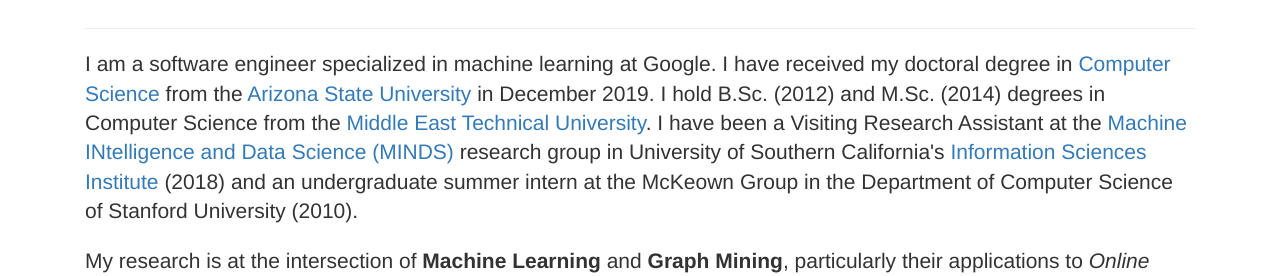
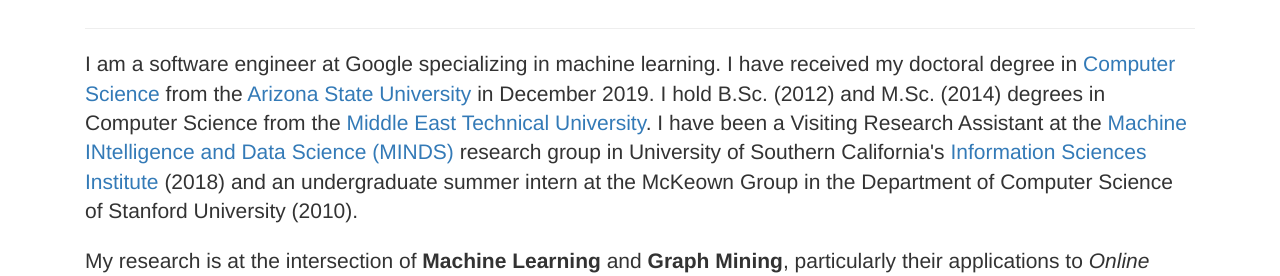
Before and after one commit to mertozer/mertozer.github.io, a plain HTML site: page index.html in a window 1280 px wide. Shown: the part 498-774 px from the top of the page. Drawn offline with Linux system fonts and the light colour scheme; files whose address does not match are found by name.

Commit message:
Add files via upload

```diff
--- a/index.html
+++ b/index.html
@@ -175,7 +175,7 @@
             <div class="allshow" style="display:none;" id="tab-1-content">
             <hr class="star-primary">
 
-            <p class="lead"> I am a software engineer specialized in machine learning at Google. I have received my doctoral degree in <a target="_blank" href="https://cidse.engineering.asu.edu/">Computer Science</a> from the <a target="_blank" href="http://www.asu.edu/">Arizona State University</a> in December 2019.  I hold B.Sc. (2012) and M.Sc. (2014) degrees in Computer Science from the <a href="http://www.ceng.metu.edu.tr/" target="_blank">Middle East Technical University</a>. I have been a Visiting Research Assistant at the <a href="https://minds.isi.edu/" target="_blank"> Machine INtelligence and Data Science (MINDS)</a> research group in University of Southern California's <a href="https://isi.edu/" target="_blank">Information Sciences Institute</a> (2018) and an undergraduate summer intern at the McKeown Group in the Department of Computer Science of Stanford University (2010).
+            <p class="lead"> I am a software engineer at Google specializing in machine learning. I have received my doctoral degree in <a target="_blank" href="https://cidse.engineering.asu.edu/">Computer Science</a> from the <a target="_blank" href="http://www.asu.edu/">Arizona State University</a> in December 2019.  I hold B.Sc. (2012) and M.Sc. (2014) degrees in Computer Science from the <a href="http://www.ceng.metu.edu.tr/" target="_blank">Middle East Technical University</a>. I have been a Visiting Research Assistant at the <a href="https://minds.isi.edu/" target="_blank"> Machine INtelligence and Data Science (MINDS)</a> research group in University of Southern California's <a href="https://isi.edu/" target="_blank">Information Sciences Institute</a> (2018) and an undergraduate summer intern at the McKeown Group in the Department of Computer Science of Stanford University (2010).
             </p>
             <p>
             My research is at the intersection of <b>Machine Learning</b> and <b>Graph Mining</b>, particularly their applications to <i>Online Political Networks, Financial Fraud Management, Social Media Mining, Spatio-Temporal Pattern Mining.</i>
```
